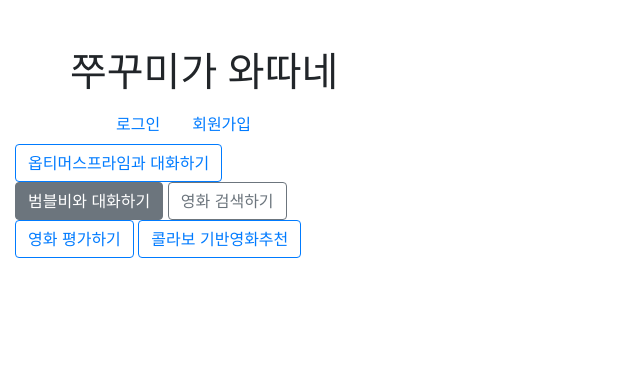
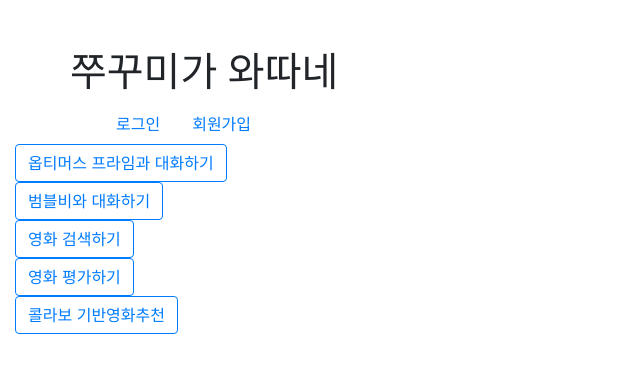
Before and after one commit to yejiCho/jjukkumi_flask, a Python web app: template templates/home.html in a window 1280 px wide. Shown: the top 373 px of the page, without its empty margins (0-640 px from the left). Run offline with Jinja, Linux system fonts and the light colour scheme; the template is opened without the code that fills it, so the values that code supplies are empty; some libraries are stand-ins or nearby versions.

Commit message:
stash chat

```diff
--- a/seq2seq/data.py
+++ b/seq2seq/data.py
@@ -1,5 +1,4 @@
 # -*- coding: utf-8 -*-
-
 from konlpy.tag import Mecab
 import re
 import os
--- a/seq2seq/main.py
+++ b/seq2seq/main.py
@@ -1,7 +1,3 @@
-# from seq2seq.model import Seq2seq
-# # from seq2seq.model import Seq2seq
-# from seq2seq.data import DataProcess
-# from seq2seq.spacing import sentence_spacing
 from seq2seq.model import Seq2seq
 from seq2seq.data import DataProcess
 from seq2seq.spacing import sentence_spacing
--- a/seq2seq/model.py
+++ b/seq2seq/model.py
@@ -1,9 +1,6 @@
 from seq2seq.data import DataProcess
 from keras.models import load_model
 from keras.models import Model, Input
-# from seq2seq.data import DataProcess
-# from keras.models import load_model
-# from keras.models import Model, Input
 import numpy as np
 
 class Seq2seq:
--- a/templates/home.html
+++ b/templates/home.html
@@ -66,21 +66,21 @@
     </div>
     {% if userid %}
     <div class="col-md-3">
-    <button type="button" class="btn btn-secondary" onclick="chat();">옵티머스프라임과 대화하기</button>
-    <button type="button" class="btn btn-secondary" onclick="seq_chat();">범블비와 대화하기</button>
-    <button type="button" class="btn btn-secondary" onclick="content();">영화 검색하기</button>
-    <button type="button" class="btn btn-secondary" onclick="coll();">영화 평가하기</button>
-    <button type="button" class="btn btn-secondary" onclick="avg();">콜라보 기반영화추천</button>
+    <button type="button" class="btn btn-secondary" onclick="chat();">옵티머스 프라임과 대화하기</button><br>
+    <button type="button" class="btn btn-secondary" onclick="seq_chat();">범블비와 대화하기</button><br>
+    <button type="button" class="btn btn-secondary" onclick="content();">영화 검색하기</button><br>
+    <button type="button" class="btn btn-secondary" onclick="coll();">영화 평가하기</button><br>
+    <button type="button" class="btn btn-secondary" onclick="avg();">콜라보 기반영화추천</button><br>
 
     {% endif %}
 
     {% if not userid %}
     <div class="col-md-3">
-    <button type="button" class="btn btn-outline-primary" onclick="login();">옵티머스프라임과 대화하기</button>
-    <button type="button" class="btn btn-secondary" onclick="seq_chat();">범블비와 대화하기</button>
-    <button type="button" class="btn btn-outline-secondary" onclick="login();">영화 검색하기</button>
-    <button type="button" class="btn btn-outline-primary" onclick="login();">영화 평가하기</button>
-    <button type="button" class="btn btn-outline-primary" onclick="login();">콜라보 기반영화추천</button>
+    <button type="button" class="btn btn-outline-primary" onclick="login();">옵티머스 프라임과 대화하기</button><br>
+    <button type="button" class="btn btn-outline-primary" onclick="seq_chat();">범블비와 대화하기</button><br>
+    <button type="button" class="btn btn-outline-primary" onclick="login();">영화 검색하기</button><br>
+    <button type="button" class="btn btn-outline-primary" onclick="login();">영화 평가하기</button><br>
+    <button type="button" class="btn btn-outline-primary" onclick="login();">콜라보 기반영화추천</button><br>
     </div>
     {% endif %}
 </body>
--- a/transformer/chat.py
+++ b/transformer/chat.py
@@ -2,7 +2,6 @@ from flask import Blueprint, render_template, jsonify, request, redirect,session
 from bson import json_util
 import json
 from transformer.main import predict
-
 
 chat = Blueprint('chat', __name__, template_folder='templates')
 
```
Also changed, not shown: seq2seq/chat.py (+4 -5 lines), templates/seq2seq.html (+9 -2 lines), templates/transformer.html (+11 -1 lines).
